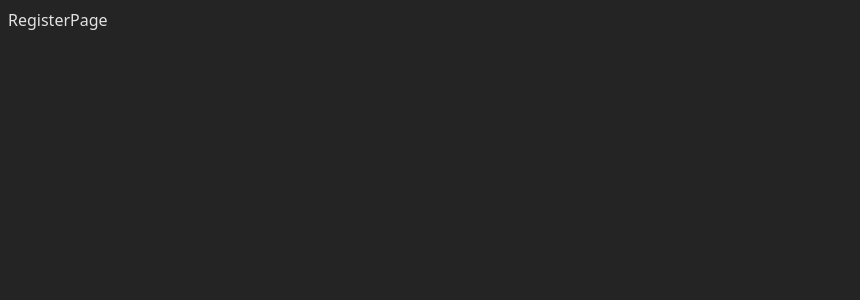
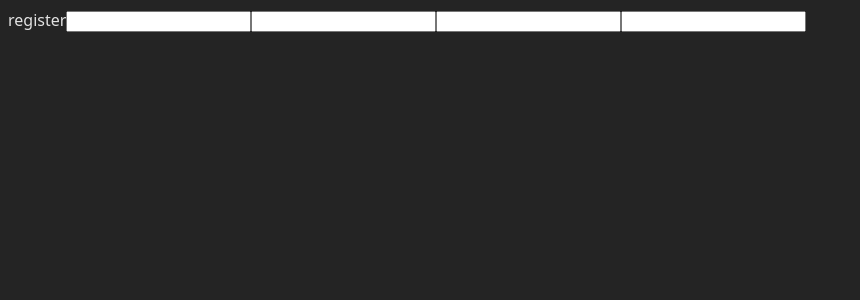
Before and after one commit to Muhammad-Nour-Hereh/sajjel, a React (Vite) app in the folder client/: page /register in a window 1280 px wide. Shown: the top 300 px of the page, without its empty margins (0-860 px from the left). Built offline with nearby package versions, Linux system fonts and the light colour scheme.

Commit message:
create login/register hooks'

```diff
--- /dev/null
+++ b/client/src/hooks/useLoginPage.tsx
@@ -0,0 +1,6 @@
+const useLoginPage = () => {
+  const title = "login";
+  return { title };
+}
+
+export default useLoginPage
--- a/client/src/hooks/useMainPage.tsx
+++ b/client/src/hooks/useMainPage.tsx
@@ -1,5 +1,5 @@
 const useMainPage = () => {
-  const title = "mustafa";
+  const title = "main";
   return { title };
 };
 
--- /dev/null
+++ b/client/src/hooks/useRegisterPage.tsx
@@ -0,0 +1,6 @@
+const useRegisterPage = () => {
+  const title = "register";
+  return { title };
+}
+
+export default useRegisterPage
--- a/client/src/pages/LoginPage.tsx
+++ b/client/src/pages/LoginPage.tsx
@@ -1,7 +1,13 @@
+import useLoginPage from "../hooks/useLoginPage";
+
 const LoginPage = () => {
+  const { title } = useLoginPage();
   return (
-    <div>LoginPage</div>
-  )
-}
+    <div>
+      {title}
+      LoginPage
+    </div>
+  );
+};
 
-export default LoginPage
+export default LoginPage;
--- a/client/src/pages/RegisterPage.tsx
+++ b/client/src/pages/RegisterPage.tsx
@@ -1,7 +1,16 @@
+import useRegisterPage from "../hooks/useRegisterPage";
+
 const RegisterPage = () => {
+  const { title } = useRegisterPage();
   return (
-    <div>RegisterPage</div>
-  )
-}
+    <div>
+      {title}
+      <input />
+      <input />
+      <input />
+      <input />
+    </div>
+  );
+};
 
-export default RegisterPage
+export default RegisterPage;
```
